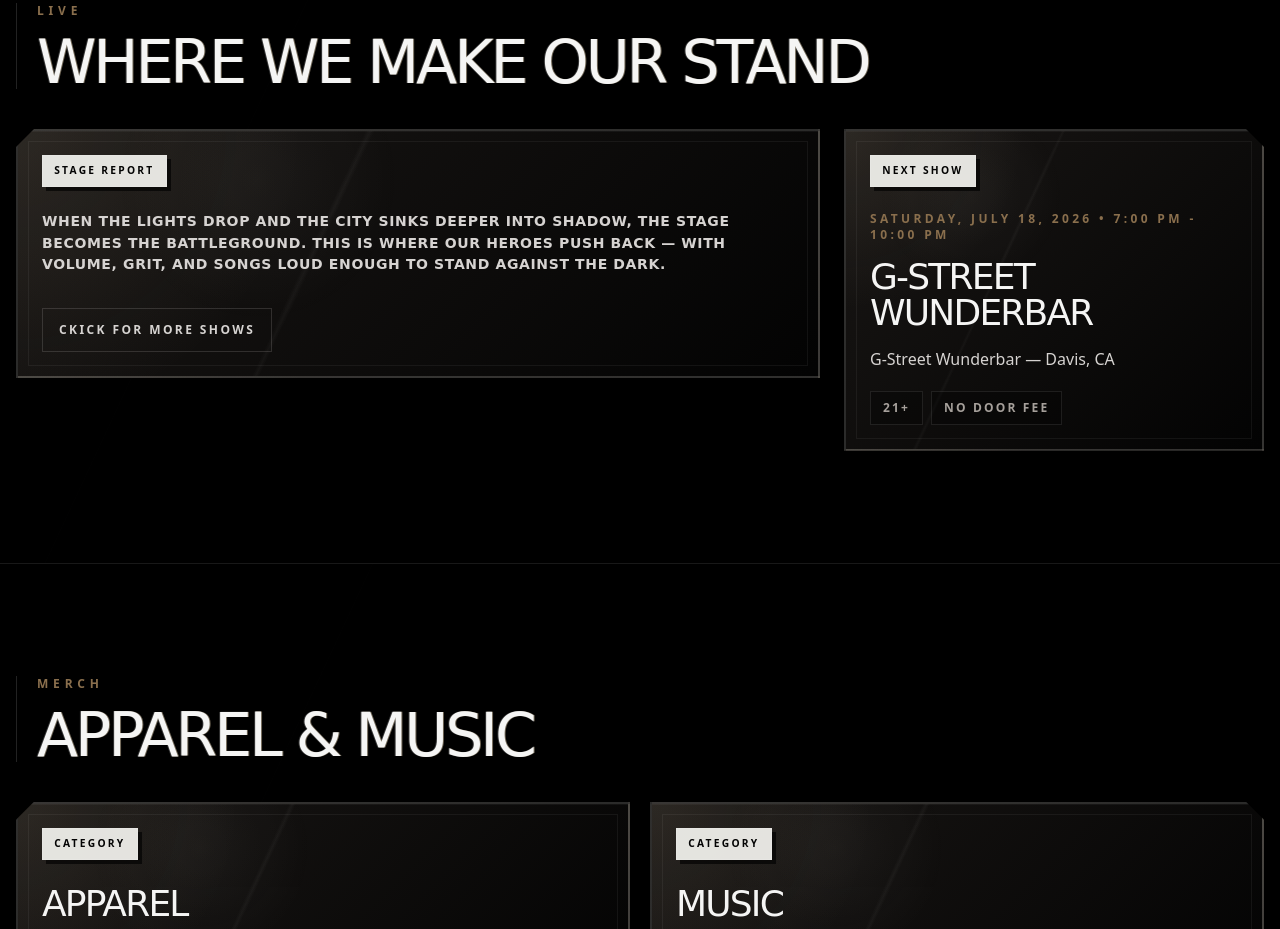
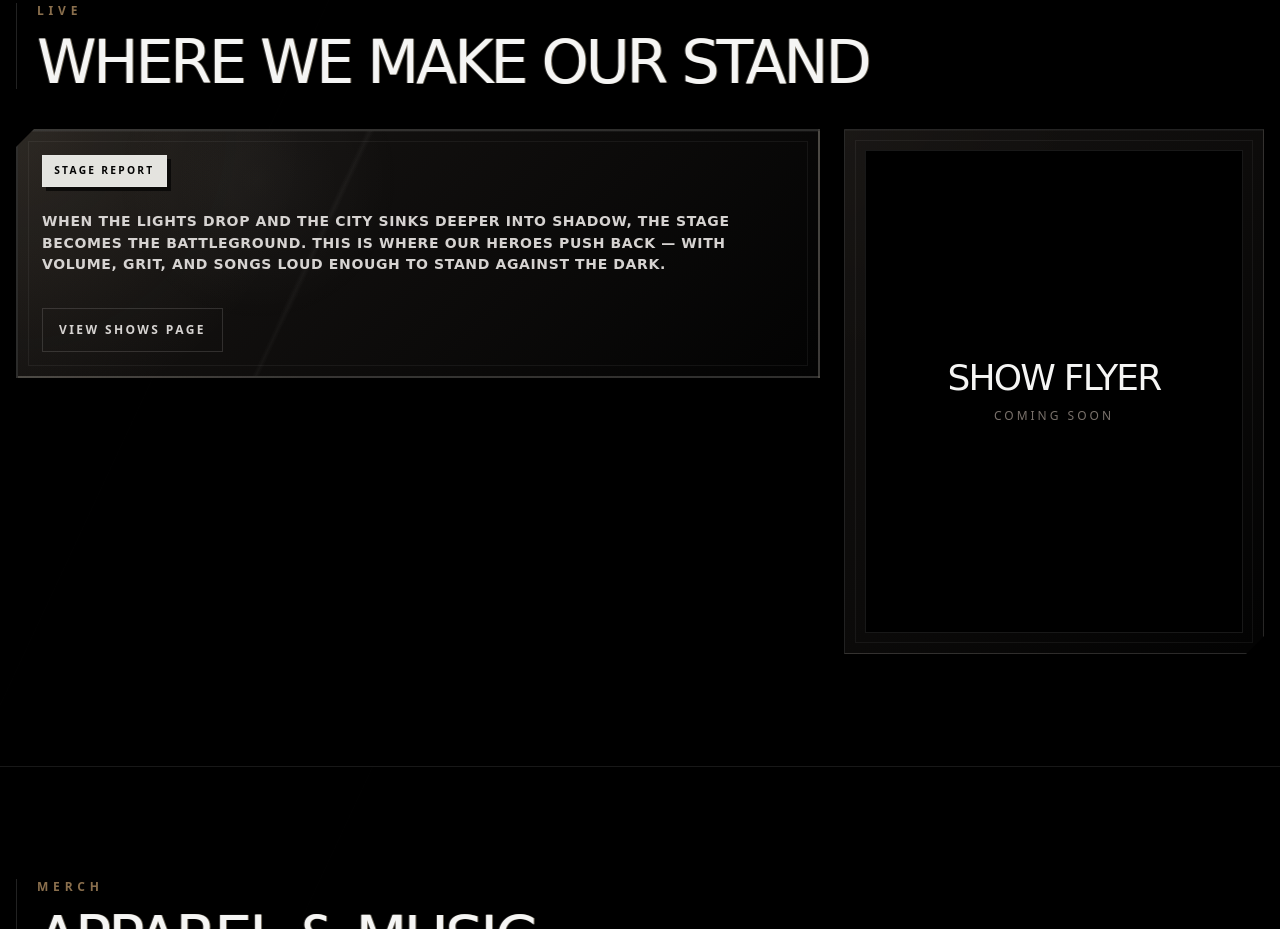
Before and after one commit to luvbricks-site/they-went-ghost-site, a Next.js app: page / in a window 1280 px wide. Shown: the part 3940-4869 px from the top of the page. Built offline with nearby package versions, Linux system fonts and the light colour scheme.

Commit message:
Shows page update

```diff
--- a/src/app/shows/page.tsx
+++ b/src/app/shows/page.tsx
@@ -1,3 +1,4 @@
+import AssetFrame from "@/components/AssetFrame";
 import ComicCaption from "@/components/ComicCaption";
 import ComicPanel from "@/components/ComicPanel";
 import SubPageLayout from "@/components/SubPageLayout";
@@ -11,9 +12,21 @@
       description={showsSectionContent.summary}
     >
       {upcomingShows.length > 0 ? (
-        <div className="grid gap-6">
+        <div className="grid gap-8">
           {upcomingShows.map((show) => (
-            <ComicPanel key={show.slug} className="p-6" cut="right">
+            <article
+              key={show.slug}
+              className="grid gap-6 lg:grid-cols-[360px_1fr] lg:items-start"
+            >
+              <AssetFrame
+                src={show.flyerImage}
+                alt={`${show.title} flyer`}
+                label="Show Flyer"
+                sublabel="Coming Soon"
+                aspect="poster"
+              />
+
+              <ComicPanel className="p-6" cut="right">
                 <ComicCaption>
                   {show.date} • {show.time}
                 </ComicCaption>
@@ -66,6 +79,7 @@
                   )}
                 </div>
               </ComicPanel>
+            </article>
           ))}
         </div>
       ) : (
--- a/src/components/sections/ShowsSection.tsx
+++ b/src/components/sections/ShowsSection.tsx
@@ -1,3 +1,4 @@
+import AssetFrame from "@/components/AssetFrame";
 import ComicCaption from "@/components/ComicCaption";
 import ComicPanel from "@/components/ComicPanel";
 import SectionShell from "@/components/sections/SectionShell";
@@ -23,52 +24,29 @@
             href="/shows"
             className="twg-glitch-hover twg-touch-target mt-8 inline-flex items-center justify-center border border-stone-200/15 px-4 py-2 text-center text-xs font-bold uppercase tracking-[0.2em] text-stone-300 transition hover:border-stone-100 hover:text-stone-100"
           >
-            Ckick for more shows
+            View Shows Page
           </Link>
         </ComicPanel>
 
-        <ComicPanel className="p-6" cut="left">
-          {nextShow ? (
-            <>
-              <ComicCaption>Next Show</ComicCaption>
+        {nextShow ? (
+          <AssetFrame
+            src={nextShow.flyerImage}
+            alt={`${nextShow.title} flyer`}
+            label="Show Flyer"
+            sublabel="Coming Soon"
+            aspect="poster"
+            className="mx-auto w-full max-w-105 lg:max-w-none"
+          />
+        ) : (
+          <ComicPanel className="p-6" cut="left">
+            <ComicCaption>No Dates Listed</ComicCaption>
 
-              <p className="mt-6 text-xs font-bold uppercase tracking-[0.28em] text-[#8a6f4d]">
-                {nextShow.date} • {nextShow.time}
-              </p>
-
-              <h3 className="font-display mt-4 text-4xl uppercase leading-none tracking-tighter text-stone-100">
-                {nextShow.title}
-              </h3>
-
-              <p className="mt-4 text-stone-300">
-                {nextShow.venue} — {nextShow.city}, {nextShow.state}
-              </p>
-
-              <div className="mt-5 flex flex-wrap gap-2">
-                {nextShow.ageRestriction && (
-                  <span className="border border-stone-200/10 bg-black/30 px-3 py-2 text-xs font-bold uppercase tracking-[0.18em] text-stone-400">
-                    {nextShow.ageRestriction}
-                  </span>
-                )}
-
-                {nextShow.doorFee && (
-                  <span className="border border-stone-200/10 bg-black/30 px-3 py-2 text-xs font-bold uppercase tracking-[0.18em] text-stone-400">
-                    {nextShow.doorFee}
-                  </span>
-                )}
-              </div>
-            </>
-          ) : (
-            <>
-              <ComicCaption>No Dates Listed</ComicCaption>
-
-              <p className="twg-copy-caps mt-6 text-sm text-stone-300">
-                No upcoming shows are currently listed. Booking information and
-                future show announcements will appear here.
-              </p>
-            </>
-          )}
-        </ComicPanel>
+            <p className="twg-copy-caps mt-6 text-sm text-stone-300">
+              No upcoming shows are currently listed. Future show announcements
+              will appear here.
+            </p>
+          </ComicPanel>
+        )}
       </div>
     </SectionShell>
   );
--- a/src/data/shows.ts
+++ b/src/data/shows.ts
@@ -29,6 +29,11 @@
   venue: "G-Street Wunderbar",
   city: "Davis",
   state: "CA",
+
+  // Add the flyer here after placing it in public/shows.
+  // Example: "/shows/g-street-wunderbar-davis-july-18-2026.jpg"
+  flyerImage: "",
+
   ageRestriction: "21+",
   doorFee: "No door fee",
   lineup: "They Went Ghost",
```
Also changed, not shown: 1 other file (tests, documents, lock files or other folders). Lines whose indentation alone changed are shown as unchanged.
